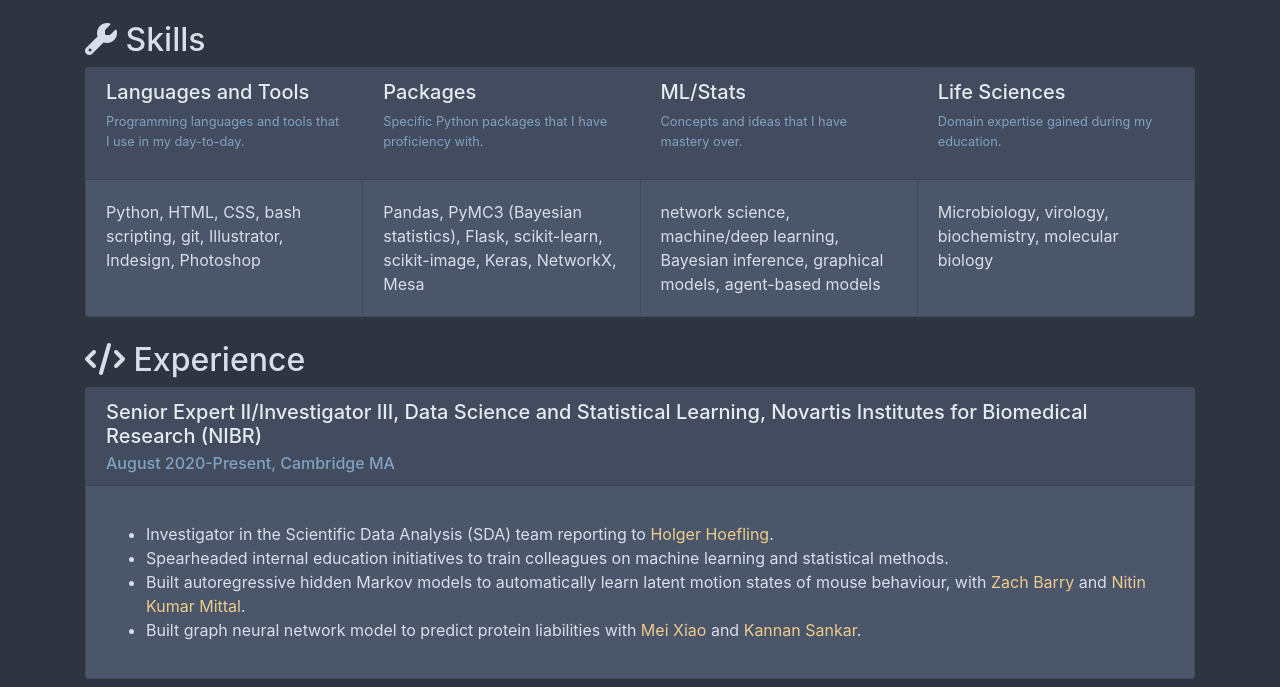
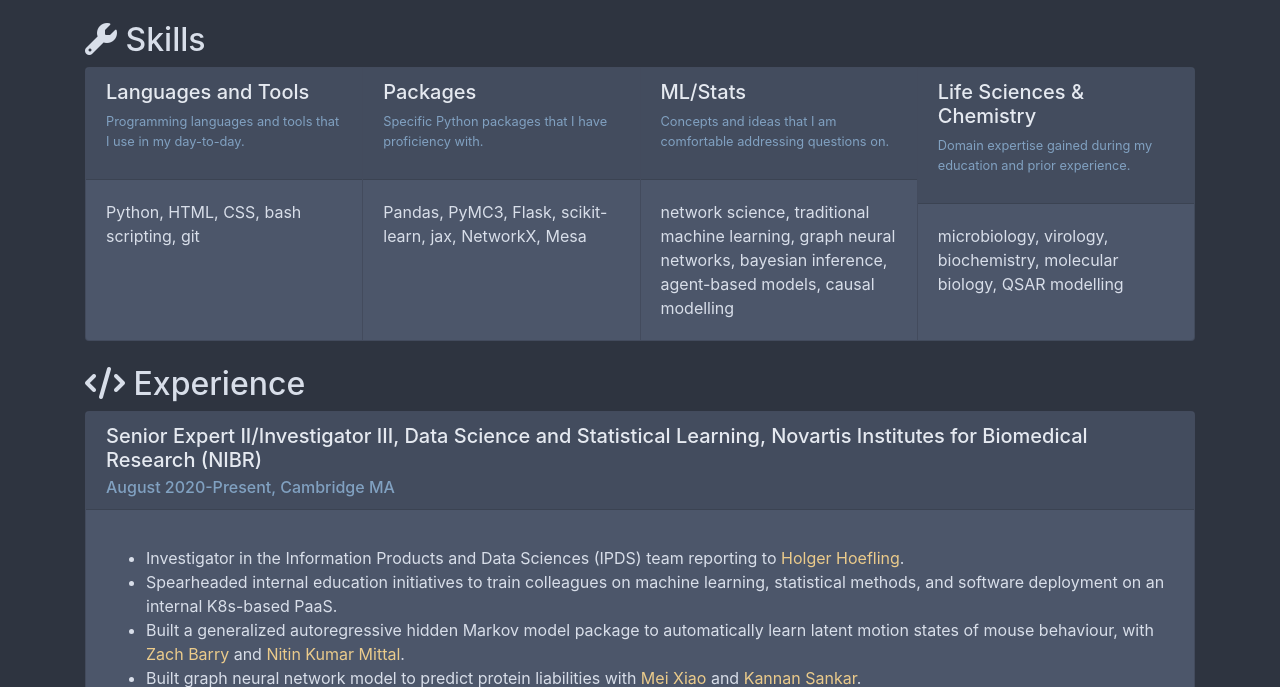
Before and after one commit to ericmjl/resume, a plain HTML site: page index.html in a window 1280 px wide. Shown: the part 113-800 px from the top of the page. Drawn offline with nearby package versions, Linux system fonts and the light colour scheme.

Commit message:
deploy: 38ddf8535fc8a17e3babfea1ae9c6bf16cd3d4b1

```diff
--- a/index.html
+++ b/index.html
@@ -256,7 +256,6 @@
     .card-header-nord {
       color: var(--nord5);
       background-color: var(--nord2)
-
     }
 
     .text-muted-nord {
@@ -267,7 +266,7 @@
       color: var(--nord13);
     }
 
-a:hover{
+    a:hover {
       color: var(--nord7);
     }
 
@@ -284,10 +283,9 @@
       background-color: var(--nord1)
     }
 
-.btn-nord:hover{
+    .btn-nord:hover {
       color: var(--nord7);
     }
-
   </style>
   <title>Eric J. Ma's Resume</title>
 </head>
@@ -347,7 +345,7 @@
           </small>
         </div>
         <div class="card-body">
-            <p class="card-text"> Python, HTML, CSS, bash scripting, git, Illustrator, Indesign, Photoshop</p>
+          <p class="card-text"> Python, HTML, CSS, bash scripting, git</p>
         </div>
       </div>
 
@@ -359,7 +357,7 @@
           </small>
         </div>
         <div class="card-body">
-            <p class="card-text"> Pandas, PyMC3 (Bayesian statistics), Flask, scikit-learn, scikit-image, Keras, NetworkX, Mesa</p>
+          <p class="card-text"> Pandas, PyMC3, Flask, scikit-learn, jax, NetworkX, Mesa</p>
         </div>
       </div>
 
@@ -367,23 +365,23 @@
         <div class="card-header card-header-nord">
           <h5>ML/Stats</h5>
           <small class="text-muted-nord">
-              <p>Concepts and ideas that I have mastery over.</p>
+            <p>Concepts and ideas that I am comfortable addressing questions on.</p>
           </small>
         </div>
         <div class="card-body">
-            <p class="card-text"> network science, machine/deep learning, Bayesian inference, graphical models, agent-based models</p>
+          <p class="card-text"> network science, traditional machine learning, graph neural networks, bayesian inference, agent-based models, causal modelling</p>
         </div>
       </div>
 
       <div class="card card-nord">
         <div class="card-header card-header-nord">
-            <h5>Life Sciences</h5>
+          <h5>Life Sciences & Chemistry</h5>
           <small class="text-muted-nord">
-              <p>Domain expertise gained during my education.</p>
+            <p>Domain expertise gained during my education and prior experience.</p>
           </small>
         </div>
         <div class="card-body">
-            <p class="card-text"> Microbiology, virology, biochemistry, molecular biology</p>
+          <p class="card-text"> microbiology, virology, biochemistry, molecular biology, QSAR modelling</p>
         </div>
       </div>
 
@@ -405,10 +403,11 @@
           </div>
           <div class="card-body">
             <p class="card-text"><ul>
-<li>Investigator in the Scientific Data Analysis (SDA) team reporting to <a href="https://www.linkedin.com/in/holger-hoefling-8418905">Holger Hoefling</a>.</li>
-<li>Spearheaded internal education initiatives to train colleagues on machine learning and statistical methods.</li>
-<li>Built autoregressive hidden Markov models to automatically learn latent motion states of mouse behaviour, with <a href="https://www.linkedin.com/in/zacharybarry/">Zach Barry</a> and <a href="https://www.linkedin.com/in/nitin-kumar-mittal-994186a6/">Nitin Kumar Mittal</a>.</li>
+<li>Investigator in the Information Products and Data Sciences (IPDS) team reporting to <a href="https://www.linkedin.com/in/holger-hoefling-8418905">Holger Hoefling</a>.</li>
+<li>Spearheaded internal education initiatives to train colleagues on machine learning, statistical methods, and software deployment on an internal K8s-based PaaS.</li>
+<li>Built a generalized autoregressive hidden Markov model package to automatically learn latent motion states of mouse behaviour, with <a href="https://www.linkedin.com/in/zacharybarry/">Zach Barry</a> and <a href="https://www.linkedin.com/in/nitin-kumar-mittal-994186a6/">Nitin Kumar Mittal</a>.</li>
 <li>Built graph neural network model to predict protein liabilities with <a href="https://www.linkedin.com/in/mei-xiao-8022a85/">Mei Xiao</a> and <a href="https://www.linkedin.com/in/kannansankar/">Kannan Sankar</a>.</li>
+<li>Built Suzuki chemical reaction recommendation and optimization engine with <a href="https://www.linkedin.com/in/cihan-soylu/">Cihan Soylu</a>, <a href="https://www.linkedin.com/in/mike-fortunato-a9500a58/">Mike Fortunato</a>, and <a href="https://www.linkedin.com/in/john-lopez-9540a65/">John Lopez</a> leveraging internal and external data.</li>
 </ul></p>
           </div>
         </div>
@@ -441,7 +440,7 @@
 <li>Investigator in the Scientific Data Analysis (SDA) team reporting to <a href="https://www.linkedin.com/in/borowsky/">Mark Borowsky</a>.</li>
 <li>Performed internal consulting projects and expanded the SDA Statistical Learning initiative with colleagues.</li>
 <li>Developed parameterized Bayesian agent-based models of internal project portfolio for scenario planning purposes, using <a href="http://docs.pymc.io">PyMC3</a> and <a href="https://github.com/projectmesa/mesa">Mesa</a>.</li>
-<li>Assisted in the analysis of high throughput DROSHA cleavage data, with one paper currently in writing.</li>
+<li>Assisted in the analysis of high throughput DROSHA cleavage data.</li>
 <li>Assisted in mentoring two interns, <a href="https://www.linkedin.com/in/stacy-meichle/">Stacy Meichle</a> (Computer Aided Drug Discovery with <a href="https://www.linkedin.com/in/clayton-springer-5a48072/">Clayton Springer</a>) and <a href="https://www.linkedin.com/in/flekschas/">Fritz Lekschas</a> (SDA with <a href="https://www.linkedin.com/in/brant-peterson-b390a51/">Brant Peterson</a>).</li>
 </ul></p>
           </div>
@@ -528,12 +527,17 @@
     <br>
     <div class="row" id="publications-row">
       <div class="col-12" id="publications-title-row">
-          <h2><i class="fa fa-bookmark"></i> Publications</h2>
+        <h2><i class="fa fa-bookmark"></i> Publications and Preprints</h2>
         <ul class="list-group">
 
           <li class="list-group-item">
             <p>Functional Atlas of Primary miRNA Maturation by the Microprocessor (2020)</p>
             <small><a href="https://www.sciencedirect.com/science/article/pii/S1097276520307358"><i>Molecular Cell</i></a></small>
+          </li>
+
+          <li class="list-group-item">
+            <p>Reimplementing UniRep in JAX (2020)</p>
+            <small><a href="https://www.biorxiv.org/content/10.1101/2020.05.11.088344v1"><i>BioRXiv</i></a></small>
           </li>
 
           <li class="list-group-item">
@@ -625,11 +629,9 @@
 </body>
 
 <script src="https://code.jquery.com/jquery-3.4.1.slim.min.js"
-    integrity="sha384-J6qa4849blE2+poT4WnyKhv5vZF5SrPo0iEjwBvKU7imGFAV0wwj1yYfoRSJoZ+n"
-    crossorigin="anonymous"></script>
+  integrity="sha384-J6qa4849blE2+poT4WnyKhv5vZF5SrPo0iEjwBvKU7imGFAV0wwj1yYfoRSJoZ+n" crossorigin="anonymous"></script>
 <script src="https://cdn.jsdelivr.net/npm/popper.js@1.16.0/dist/umd/popper.min.js"
-    integrity="sha384-Q6E9RHvbIyZFJoft+2mJbHaEWldlvI9IOYy5n3zV9zzTtmI3UksdQRVvoxMfooAo"
-    crossorigin="anonymous"></script>
+  integrity="sha384-Q6E9RHvbIyZFJoft+2mJbHaEWldlvI9IOYy5n3zV9zzTtmI3UksdQRVvoxMfooAo" crossorigin="anonymous"></script>
 <!-- FontAwesome embed -->
 <script src="https://use.fontawesome.com/cb9dbe8e41.js"></script>
 
```
Lines whose indentation alone changed are shown as unchanged.
